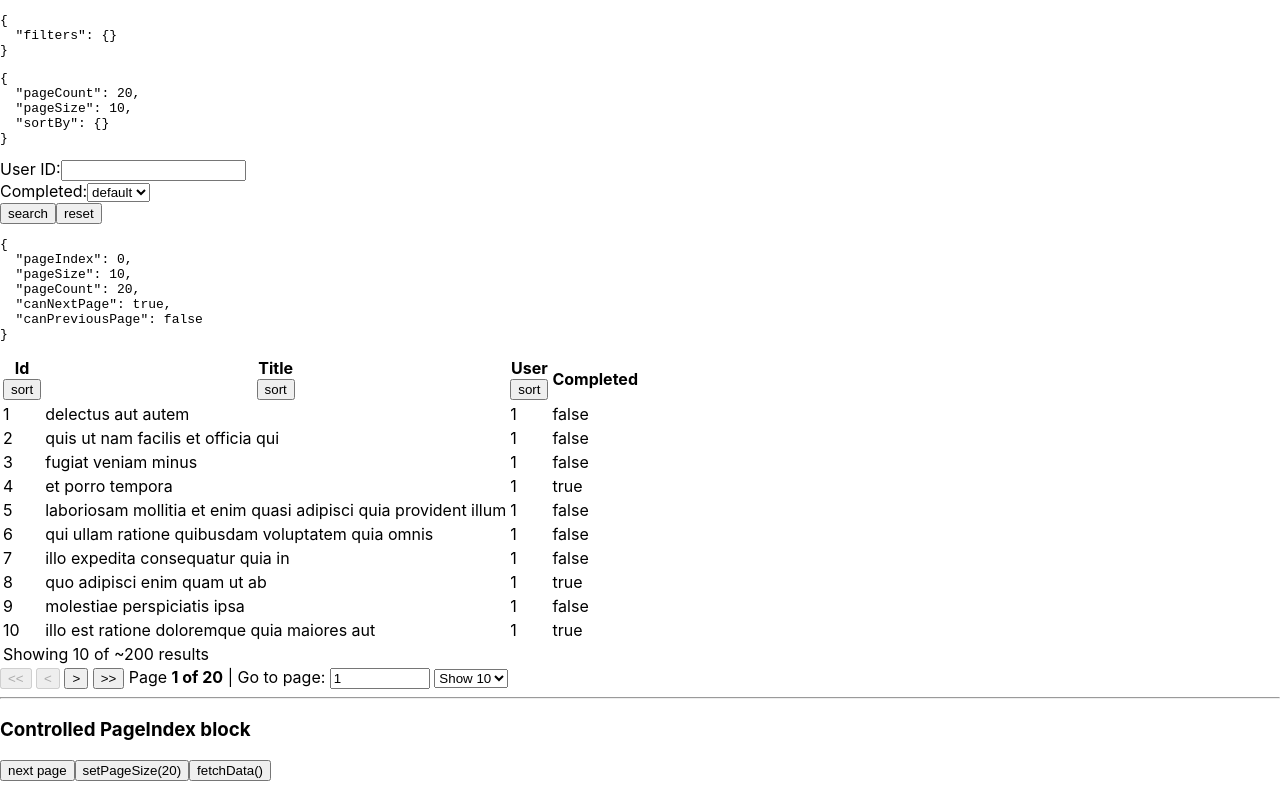
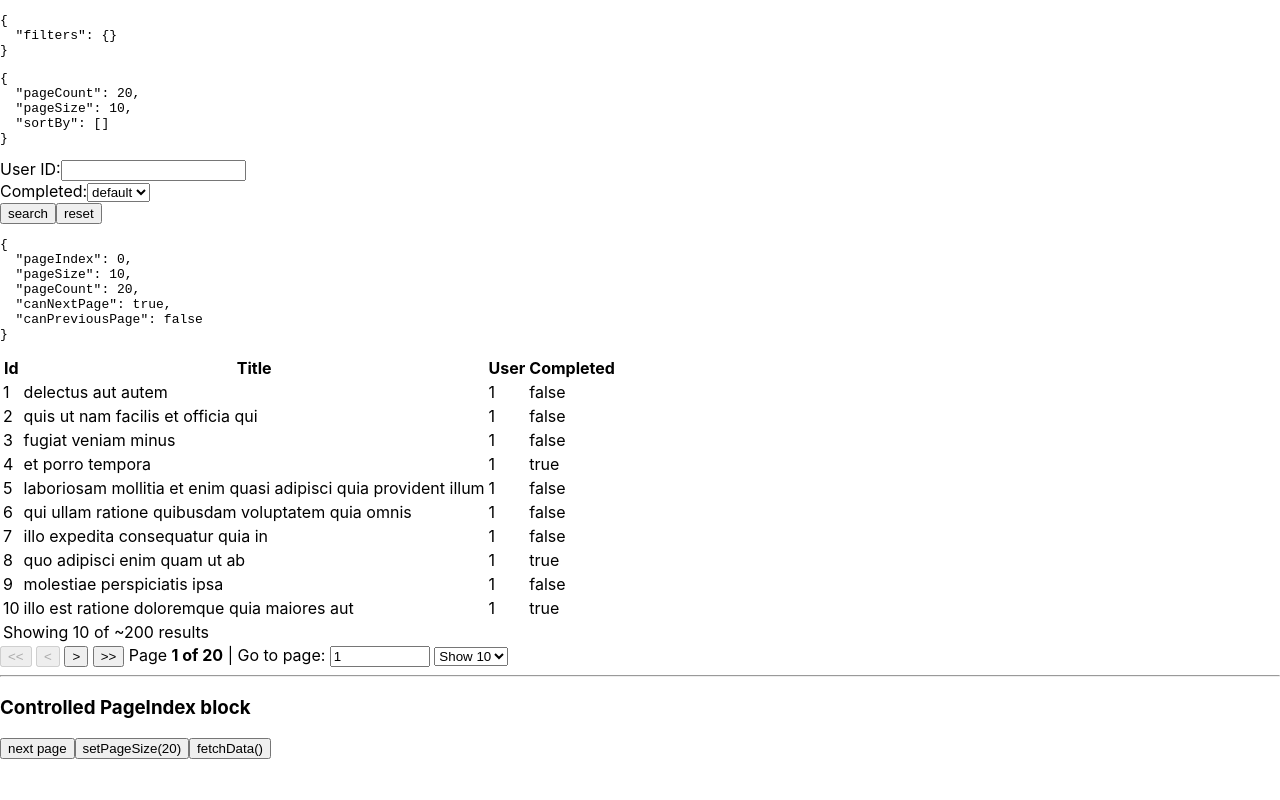
Before and after one commit to yoophi/next-remote-react-table, a Next.js app: page / in a window 1280 px wide. Built offline with nearby package versions, Linux system fonts and the light colour scheme.

Commit message:
✨ IMPROVE: apply manualSortBy

```diff
--- a/components/Table.js
+++ b/components/Table.js
@@ -1,5 +1,5 @@
 import React, { useCallback, useEffect, useMemo } from "react";
-import { usePagination, useTable } from "react-table";
+import { usePagination, useSortBy, useTable } from "react-table";
 
 export function Table({
   columns,
@@ -11,7 +11,6 @@ export function Table({
   setControlledPageSize,
   controlledPageIndex,
   setControlledPage,
-  controlledSortBy,
   setControlledSortBy,
 }) {
   const {
@@ -25,13 +24,14 @@ export function Table({
     pageOptions,
     pageCount,
     // Get the state from the instance
-    state: { pageIndex, pageSize },
+    state: { pageIndex, pageSize, sortBy },
   } = useTable(
     {
       columns,
       data,
       initialState: { pageIndex: 0 }, // Pass our hoisted table state
       manualPagination: true, // Tell the usePagination
+      manualSortBy: true,
       // hook that we'll handle our own data fetching
       // This means we'll also have to provide our own
       // pageCount.
@@ -47,6 +47,7 @@ export function Table({
         );
       },
     },
+    useSortBy,
     usePagination
   );
 
@@ -57,6 +58,9 @@ export function Table({
   useEffect(() => {
     setControlledPageSize(pageSize);
   }, [setControlledPageSize, pageSize]);
+  useEffect(() => {
+    setControlledSortBy(sortBy)
+  }, [sortBy])
 
   const gotoPage = useCallback((page) => {
     setControlledPage(page);
@@ -100,22 +104,8 @@ export function Table({
           {headerGroups.map((headerGroup) => (
             <tr {...headerGroup.getHeaderGroupProps()}>
               {headerGroup.headers.map((column) => (
-                <th {...column.getHeaderProps()}>
+                <th {...column.getHeaderProps(column.sortable && column.getSortByToggleProps())}>
                   {column.render("Header")}
-                  {column.sortable ? (
-                    <div>
-                      <button
-                        onClick={() => {
-                          setControlledSortBy({
-                            key: column.id,
-                            direction: "asc",
-                          });
-                        }}
-                      >
-                        sort
-                      </button>
-                    </div>
-                  ) : null}
                   <span>
                     {column.isSorted
                       ? column.isSortedDesc
--- a/pages/index.js
+++ b/pages/index.js
@@ -61,8 +61,9 @@ export default function Home() {
         params.filters = paramsArray.join(",");
       }
 
-      if (sortBy.key) {
-        params.sort = `${sortBy.key}:${sortBy.direction}`;
+      if (sortBy.length) {
+        const { id, desc } = sortBy[0]
+        params.sort = `${id}:${desc ? 'desc' : 'asc'}`;
       }
 
       const queryString = qs.stringify(params);
```
